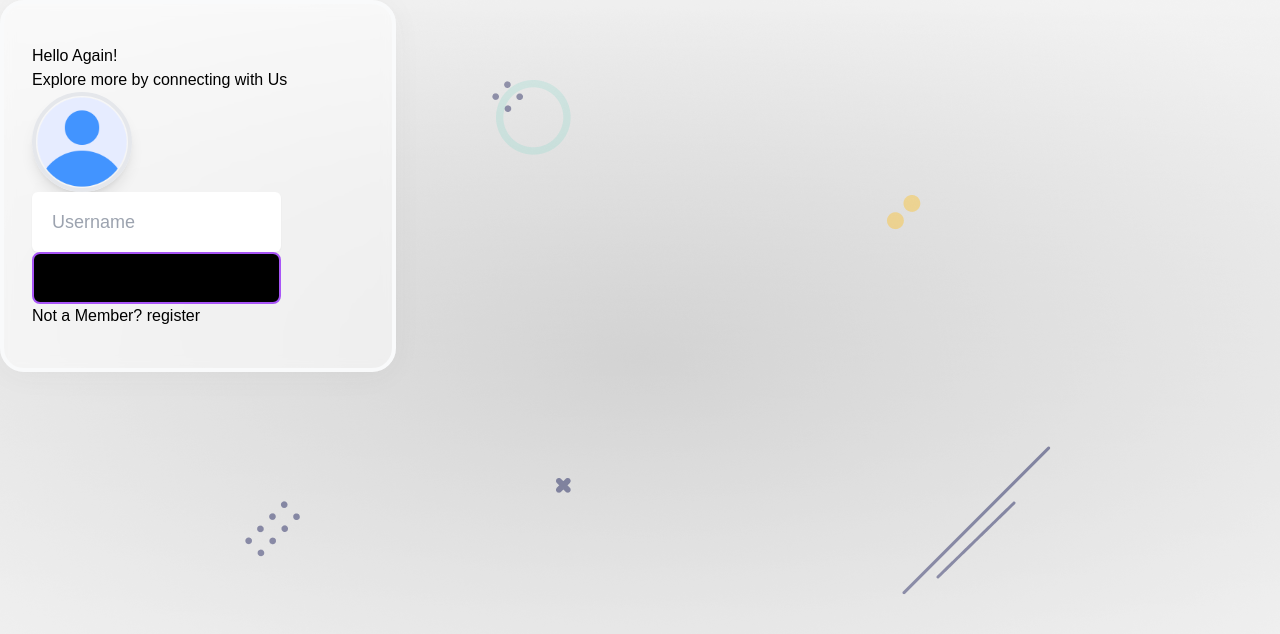
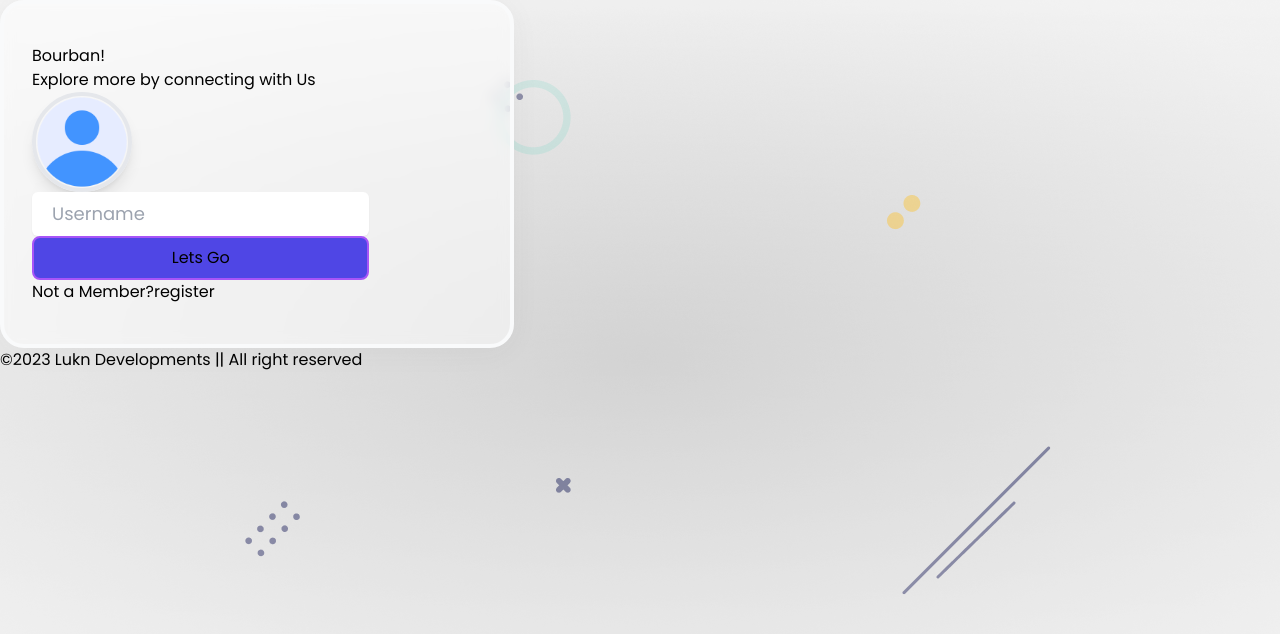
Before and after one commit to lukmaann/Hazel, a React (Vite) app in the folder client/: page / in a window 1280 px wide. Shown: the top 634 px of the page. Built offline with nearby package versions, Linux system fonts and the light colour scheme.

Commit message:
added some style to username page

```diff
--- a/client/package.json
+++ b/client/package.json
@@ -10,6 +10,10 @@
     "preview": "vite preview"
   },
   "dependencies": {
+    "@emotion/react": "^11.11.0",
+    "@emotion/styled": "^11.11.0",
+    "@mui/icons-material": "^5.11.16",
+    "@mui/material": "^5.13.2",
     "react": "^18.2.0",
     "react-dom": "^18.2.0",
     "react-router-dom": "^6.11.2"
--- a/client/src/components/Username.jsx
+++ b/client/src/components/Username.jsx
@@ -1,15 +1,23 @@
 import { Link } from "react-router-dom";
 import Avatar from "../assets/profile.png";
 import Styles from "../styles/username.module.css";
+import ArrowOutwardIcon from '@mui/icons-material/ArrowOutward';
+import { useState } from "react";
+
+
+const d = new Date();
+let year = d.getFullYear();
 
 
 const Username = () => {
+
+  const [ison,seton]=useState(false)
   return (
     <div className="container mx-auto">
       <div className="flex items-center justify-center h-screen">
         <div className={Styles.glass}>
           <div className="title flex flex-col items-center">
-            <h4 className="text-4xl font-bold">Hello Again!</h4>
+            <h4 className="text-4xl font-bold text-purple-500">Bourban!</h4>
             <span className="text-gray-500  text-l text-center py-3 w-2/3">
               Explore more by connecting with Us
             </span>
@@ -20,11 +28,11 @@ const Username = () => {
             </div>
             <div className="textbox flex flex-col justify-center items-center gap-3">
               <input type="text" className={Styles.textbox} placeholder="Username" />
-              <button className={Styles.btn} type="submit">Lets Go</button>
+              <button className={Styles.btn} onMouseOver={()=>seton(true)} onMouseOut={()=>seton(false)} type="submit">Lets Go {ison && <ArrowOutwardIcon className="ml-4"/> } </button>
             </div>
-            <div className="text-center py-3">
+            <div className="text-center py-10">
               <span>
-                Not a Member?{" "}
+                Not a Member?
                 <Link to="/register" className=" text-red-500 font-medium">
                   register
                 </Link>
@@ -33,6 +41,7 @@ const Username = () => {
           </form>
         </div>
       </div>
+      <footer className="text-center text-sm text-gray-600 py-2">©{year} Lukn Developments || All right reserved</footer>
     </div>
   );
 };
--- a/client/src/index.css
+++ b/client/src/index.css
@@ -1,8 +1,8 @@
+@import url('https://fonts.googleapis.com/css2?family=Poppins&family=Rubik:wght@400;500;700&display=swap');
 @tailwind base;
 @tailwind components;
 @tailwind utilities;
 
-  @import url('https://fonts.googleapis.com/css2?family=Poppins&family=Rubik:wght@400;500;700&display=swap');
 
   *>*{
     font-family: 'Poppins', sans-serif;
--- a/client/src/styles/username.module.css
+++ b/client/src/styles/username.module.css
@@ -4,7 +4,7 @@
     box-shadow: 0 4px 30px #4747470b;
     backdrop-filter: blur(7.1px);
     border:1px solid rgba(255, 255, 255, 0.3);
-    @apply border-4 border-gray-50 shrink-0 h-5/6 w-[25%] rounded-3xl py-10 px-7 min-w-max;
+    @apply border-4 border-gray-50 shrink-0 h-5/6 w-[20%] rounded-3xl py-10 px-7 min-w-max;
 }
 .profile_img{
     @apply border-4 rounded-full w-[100px] shadow-lg cursor-pointer;
@@ -12,12 +12,12 @@
 }
 
 .textbox{
-    @apply border-0 py-4 px-5 w-3/4 text-lg rounded-md shadow-sm;
-    @apply focus:outline-none;
+    @apply border-0 py-2 px-5 w-3/4 text-lg rounded-md shadow-sm;
+    @apply focus:outline-none border-purple-500;
 }
 
 .btn{
-    @apply bg-indigo-600 border-2 border-purple-500 bg-black w-3/4 rounded-lg py-3
+    @apply bg-indigo-600 border-2 border-purple-500 w-3/4 rounded-lg py-2
 }
 
 .btn:hover{
```
Also changed, not shown: 1 other file (tests, documents, lock files or other folders).
